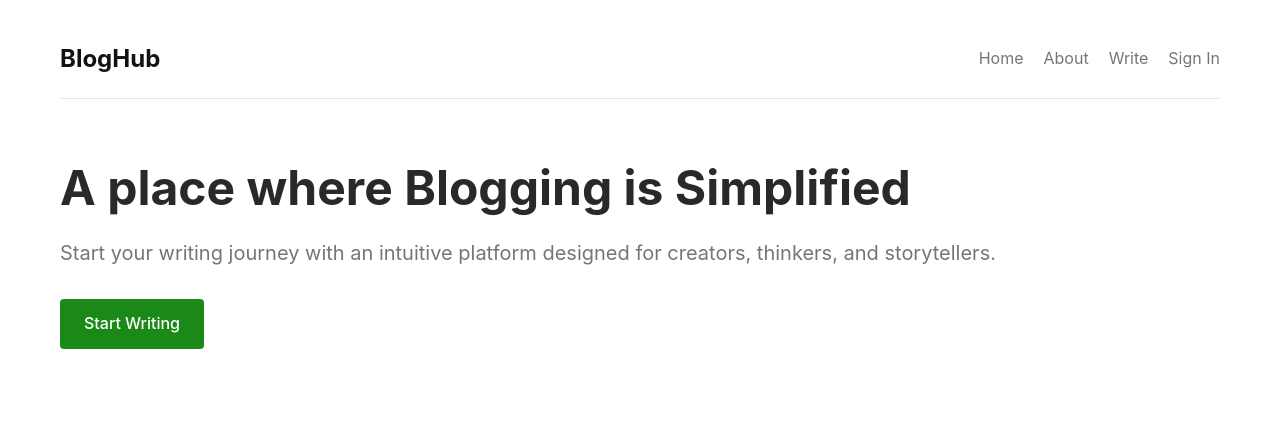
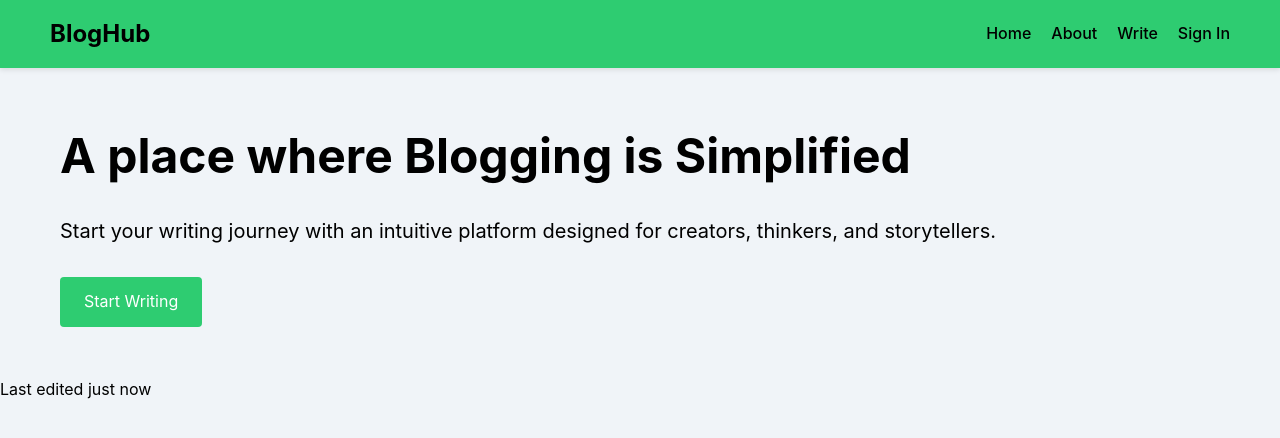
Before and after one commit to NarmalaSk/BlogHub, a plain HTML site: page index.html in a window 1280 px wide. Drawn offline with Linux system fonts and the light colour scheme.

Commit message:
Update index.html

```diff
--- a/index.html
+++ b/index.html
@@ -12,22 +12,21 @@
         body {
             font-family: -apple-system, BlinkMacSystemFont, "Segoe UI", Roboto, Oxygen, Ubuntu, Cantarell, "Open Sans", "Helvetica Neue", sans-serif;
             line-height: 1.6;
-            color: rgba(0,0,0,0.84);
-            max-width: 1200px;
-            margin: 0 auto;
-            padding: 20px;
+            background-color: #f0f4f8;
+            color: #000;
         }
-        .header {
+        .navbar {
             display: flex;
             justify-content: space-between;
             align-items: center;
-            padding: 20px 0;
-            border-bottom: 1px solid #e6e6e6;
+            padding: 15px 50px;
+            background-color: #2ecc71;
+            box-shadow: 0 2px 5px rgba(0,0,0,0.1);
         }
         .logo {
             font-size: 24px;
             font-weight: 700;
-            color: #121212;
+            color: #000;
         }
         .nav-links {
             display: flex;
@@ -35,49 +34,44 @@
         }
         .nav-links a {
             text-decoration: none;
-            color: rgba(0,0,0,0.54);
-            transition: color 0.2s ease;
+            color: #000;
+            font-weight: 500;
+            transition: color 0.3s ease;
         }
         .nav-links a:hover {
-            color: #121212;
+            color: #333;
         }
-        .hero {
-            display: flex;
-            align-items: center;
-            margin-top: 60px;
-            gap: 40px;
-        }
-        .hero-content {
-            flex: 1;
+        .container {
+            max-width: 1200px;
+            margin: 50px auto;
+            padding: 0 20px;
         }
         .hero-title {
             font-size: 48px;
-            font-weight: 700;
+            color: #000;
             margin-bottom: 20px;
-            line-height: 1.2;
         }
         .hero-subtitle {
             font-size: 20px;
-            color: rgba(0,0,0,0.54);
+            color: #000;
             margin-bottom: 30px;
         }
         .cta-button {
             display: inline-block;
-            background-color: #1A8917;
+            background-color: #2ecc71;
             color: white;
             padding: 12px 24px;
             text-decoration: none;
             border-radius: 4px;
-            font-weight: 500;
-            transition: background-color 0.2s ease;
+            transition: background-color 0.3s ease;
         }
         .cta-button:hover {
-            background-color: #146810;
+            background-color: #8e44ad;
         }
     </style>
 </head>
 <body>
-    <div class="header">
+    <nav class="navbar">
         <div class="logo">BlogHub</div>
         <div class="nav-links">
             <a href="#">Home</a>
@@ -85,13 +79,12 @@
             <a href="#">Write</a>
             <a href="#">Sign In</a>
         </div>
-    </div>
-    <div class="hero">
-        <div class="hero-content">
-            <h1 class="hero-title">A place where Blogging is Simplified</h1>
-            <p class="hero-subtitle">Start your writing journey with an intuitive platform designed for creators, thinkers, and storytellers.</p>
-            <a href="#" class="cta-button">Start Writing</a>
-        </div>
+    </nav>
+    <div class="container">
+        <h1 class="hero-title">A place where Blogging is Simplified</h1>
+        <p class="hero-subtitle">Start your writing journey with an intuitive platform designed for creators, thinkers, and storytellers.</p>
+        <a href="#" class="cta-button">Start Writing</a>
     </div>
 </body>
 </html>
+Last edited just now
```
